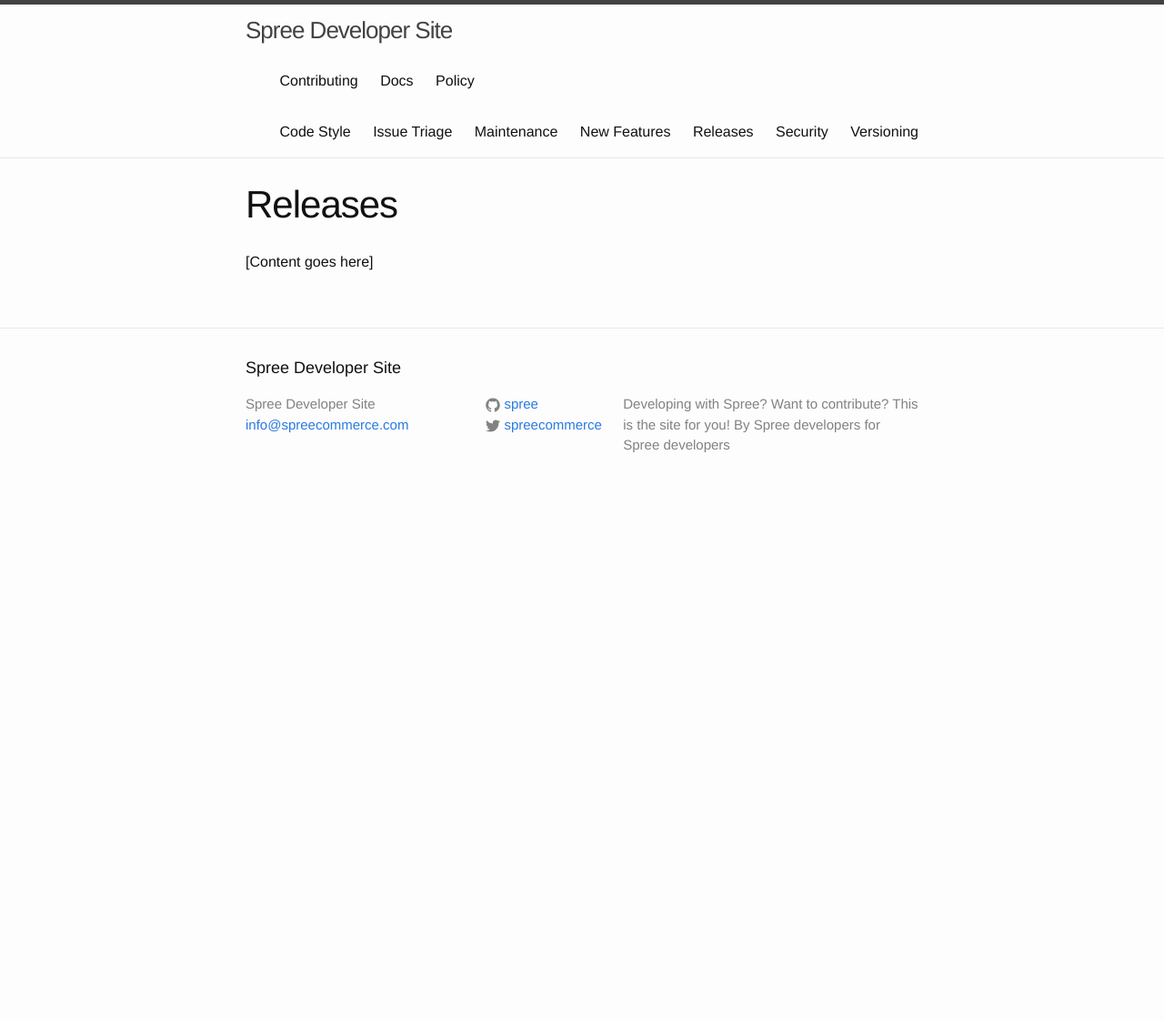
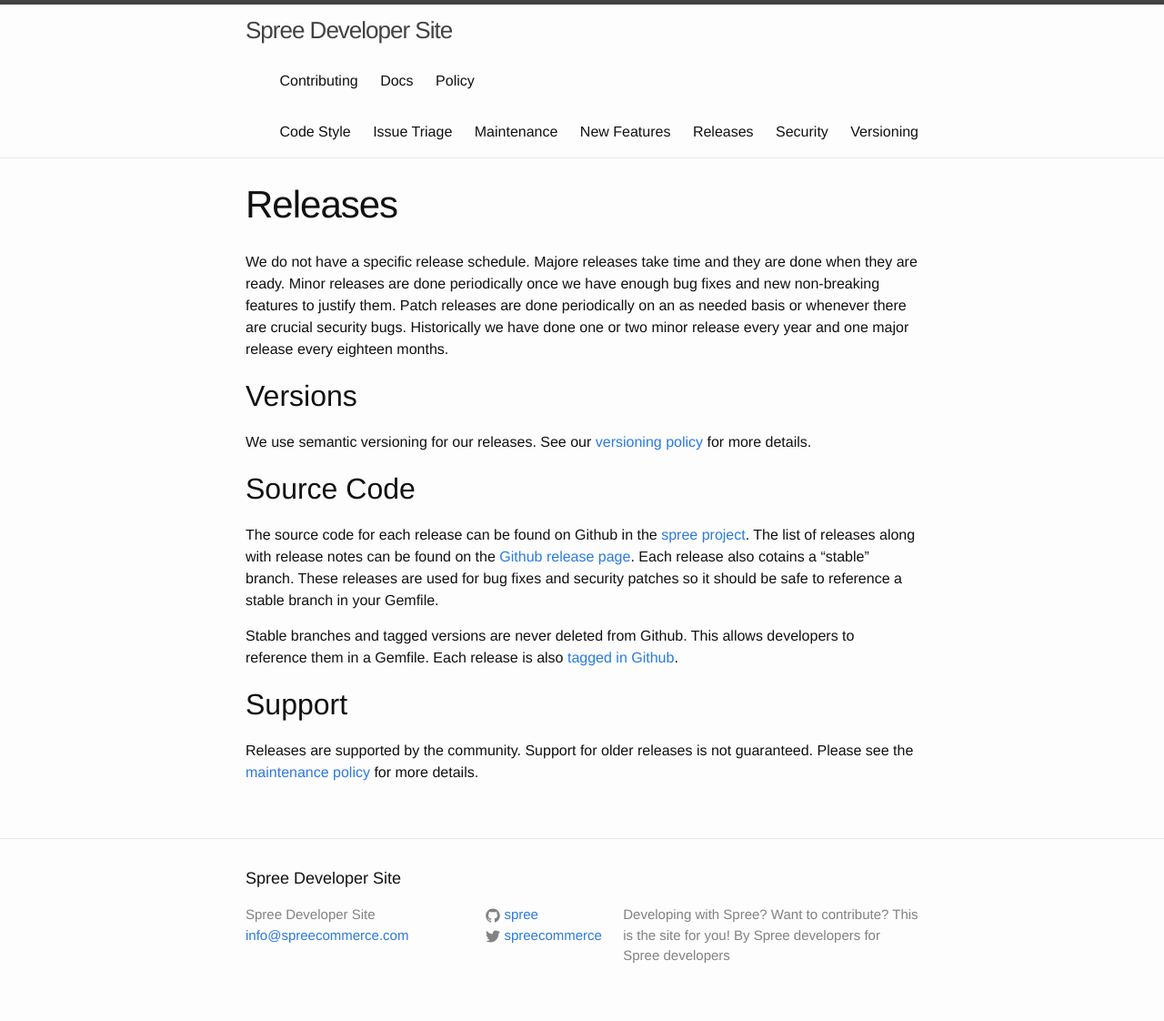
Before and after one commit to Sergey-Rails/dev_site, a Jekyll site: the page built from policy/releases.md, in a window 1280 px wide. Shown: the whole page at 91% size. Built offline with Jekyll 4.4.1, drawn with Linux system fonts in a browser that asks for light colours; before the commit the page ends 900 px from its top, so only the background shows below that.

Commit message:
Release policy

```diff
--- a/policy/releases.md
+++ b/policy/releases.md
@@ -5,4 +5,18 @@ title: Releases
 permalink: /releases/
 ---
 
-[Content goes here]
+We do not have a specific release schedule. Majore releases take time and they are done when they are ready. Minor releases are done periodically once we have enough bug fixes and new non-breaking features to justify them. Patch releases are done periodically on an as needed basis or whenever there are crucial security bugs. Historically we have done one or two minor release every year and one major release every eighteen months.
+
+## Versions
+
+We use semantic versioning for our releases. See our [versioning policy](/versioning) for more details.
+
+## Source Code
+
+The source code for each release can be found on Github in the [spree project](https://github.com/spree/spree). The list of releases along with release notes can be found on the [Github release page](https://github.com/spree/spree/releases). Each release also cotains a "stable" branch. These releases are used for bug fixes and security patches so it should be safe to reference a stable branch in your Gemfile.
+
+Stable branches and tagged versions are never deleted from Github. This allows developers to reference them in a Gemfile. Each release is also [tagged in Github](https://github.com/spree/spree/tags).
+
+## Support
+
+Releases are supported by the community. Support for older releases is not guaranteed. Please see the [maintenance policy](/maintenance) for more details.
```
